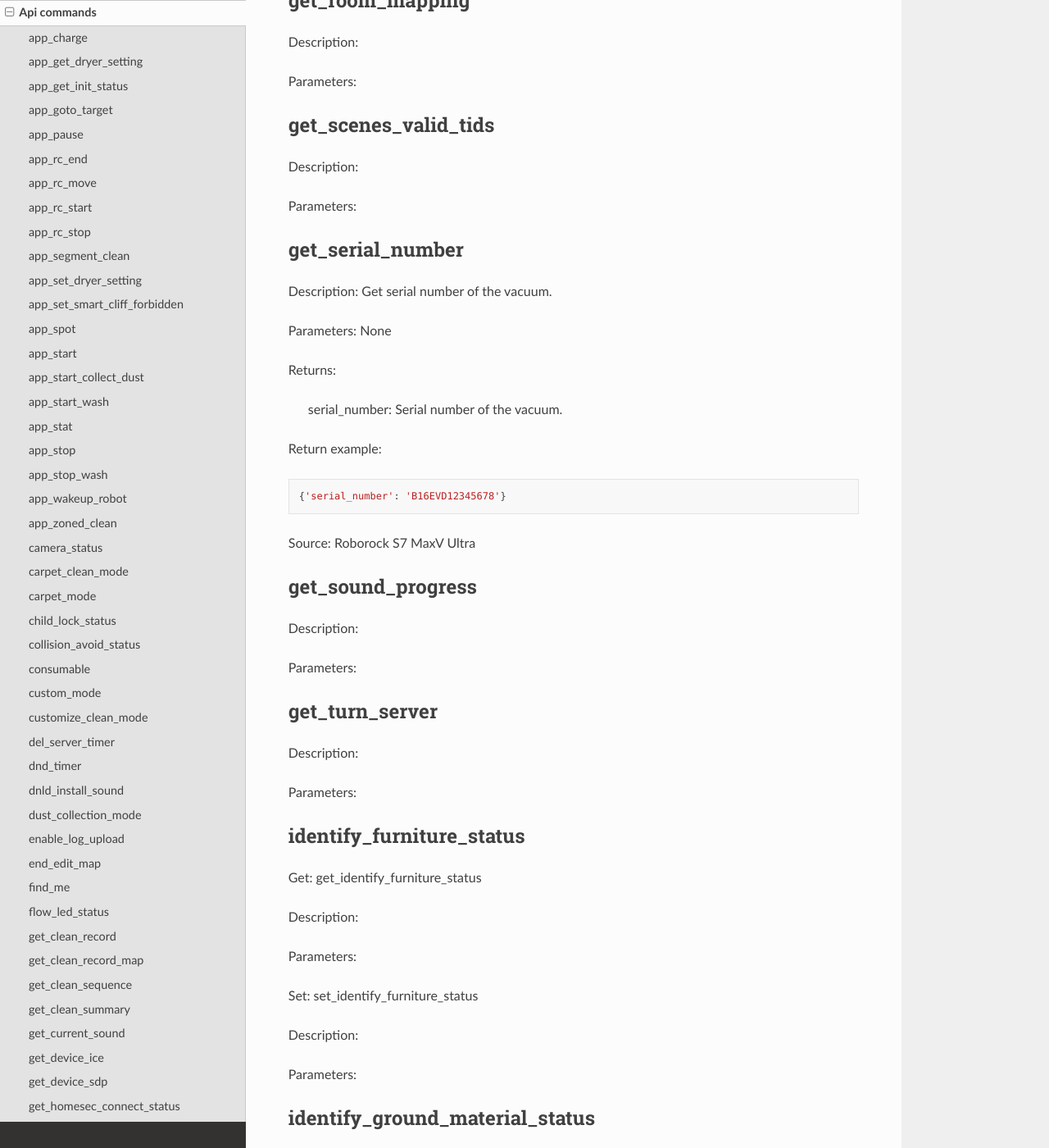
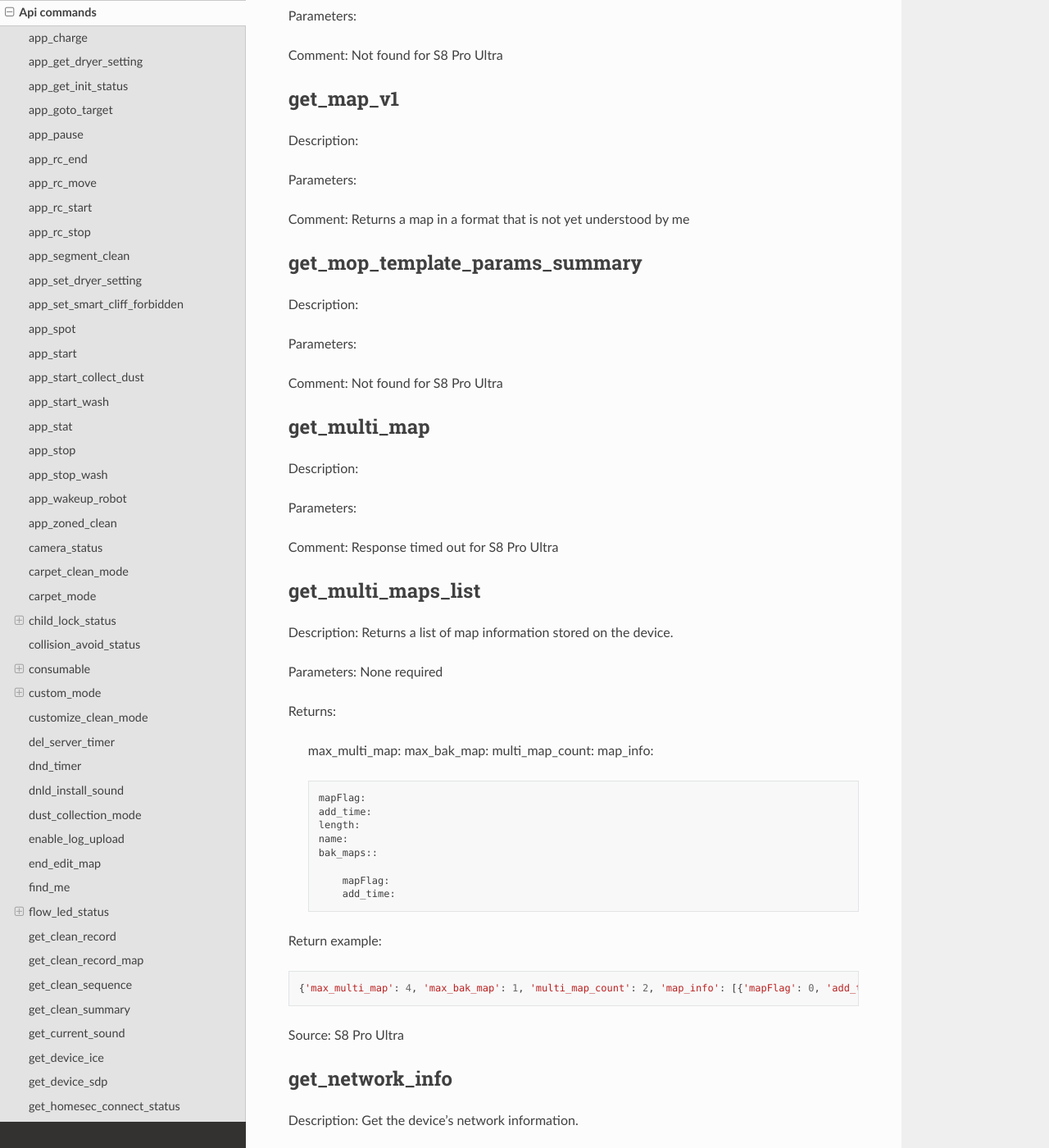
Before and after one commit to humbertogontijo/python-roborock, a Sphinx documentation site: the page built from docs/source/api_commands.rst, in a window 1280 px wide and 1400 px high, scrolled down 13886 px. Shown: the whole window at 82% size. Built offline with Sphinx 7.4.7 and the Read the Docs theme 2.0.0, drawn with Linux system fonts in a browser that asks for light colours; some of the changed text lies outside the part shown.

Commit message:
First attempt at extending documentation

```diff
--- a/docs/source/api_commands.rst
+++ b/docs/source/api_commands.rst
@@ -276,6 +276,7 @@
 Vacuum Model            Supported
 ======================  =========
 Roborock S7 MaxV Ultra  Yes
+Roborock S8 Pro Ultra   Yes
 ======================  =========
 
 
@@ -290,17 +291,29 @@
 -----------------
 
 Get: get_child_lock_status
+~~~~~~~~~~~~~~~~~~~~~~~~~~
 
 Description: This gets the child lock status of the device. 0 is off, 1 is on.
 
 Parameters: None
 
+Returns:
+
+    lock_status:
+
+Return example::
+
+    {'lock_status': 0}
+
 
 Set: set_child_lock_status
+~~~~~~~~~~~~~~~~~~~~~~~~~~
 
 Description: This sets the child lock status of the device.
 
-Parameters: None
+Parameters: '{"lock_status" :0}'
+
+Returns: ok
 
 
 collision_avoid_status
@@ -320,20 +333,37 @@
 
     {'status': 1}
 
-Source: Roborock S7 MaxV Ultra
+======================  =========
+Vacuum Model            Supported
+======================  =========
+Roborock S7 MaxV Ultra  Yes
+Roborock S8 Pro Ultra   Yes
+======================  =========
 
 
 Set: set_collision_avoid_status
 
-Description:
+Description: Update collision avoid status.
 
-Parameters:
+Parameters: '{"status" :1}'
+
+Returns:
+
+    ok
+
+======================  =========
+Vacuum Model            Supported
+======================  =========
+Roborock S7 MaxV Ultra  Yes
+Roborock S8 Pro Ultra   Yes
+======================  =========
 
 
 consumable
 ----------
 
 Get: get_consumable
+~~~~~~~~~~~~~~~~~~~
 
 Description: This gets the status of all of the consumables for your device.
 
@@ -357,19 +387,48 @@
 
     cleaning_brush_work_times:
 
+Return examples::
 
+    {'main_brush_work_time': 14151, 'side_brush_work_time': 41638, 'filter_work_time': 14151, 'filter_element_work_time': 0, 'sensor_dirty_time': 41522, 'strainer_work_times': 44, 'dust_collection_work_times': 19, 'cleaning_brush_work_times': 44}
+
+
+======================  =========
+Vacuum Model            Supported
+======================  =========
+Roborock S7 MaxV Ultra  Yes
+Roborock S8 Pro Ultra   Yes
+======================  =========
 
 custom_mode
 -----------
 
 Get: get_custom_mode
+~~~~~~~~~~~~~~~~~~~~
 
-Description:
+Description: It returns the current custom mode.
 
-Parameters:
+Parameters: None
+
+Returns:
+
+    integer value of the current custom mode
+
+Return example::
+
+    102
+
+Comment : Not clear what a custom mode is = will explore
 
 
+======================  =========
+Vacuum Model            Supported
+======================  =========
+Roborock S7 MaxV Ultra  Yes
+Roborock S8 Pro Ultra   Yes
+======================  =========
+
 Set: set_custom_mode
+~~~~~~~~~~~~~~~~~~~~
 
 Description:
 
@@ -489,15 +548,16 @@
 find_me
 -------
 
-Description:
+Description: This makes your vacuum speaks so you can find it.
 
-Parameters:
+Parameters: None
 
 
 flow_led_status
 ---------------
 
 Get: get_flow_led_status
+~~~~~~~~~~~~~~~~~~~~~~~~
 
 Description:
 
@@ -505,6 +565,7 @@
 
 
 Set: set_flow_led_status
+~~~~~~~~~~~~~~~~~~~~~~~~
 
 Description:
 
@@ -568,6 +629,12 @@
 
 Parameters:
 
+Return example::
+
+    {'sid_in_use': 122, 'sid_version': 1, 'sid_in_progress': 0, 'location': 'de', 'bom': 'A.03.0342', 'language': 'en', 'msg_ver': 2}
+
+
+
 
 get_device_ice
 --------------
@@ -576,6 +643,7 @@
 
 Parameters:
 
+Comment: Not found for S8 Pro Ultra
 
 get_device_sdp
 --------------
@@ -584,6 +652,7 @@
 
 Parameters:
 
+Comment: Not found for S8 Pro Ultra
 
 get_homesec_connect_status
 --------------------------
@@ -592,6 +661,7 @@
 
 Parameters:
 
+Comment: Not found for S8 Pro Ultra
 
 get_map_v1
 ----------
@@ -599,6 +669,8 @@
 Description:
 
 Parameters:
+
+Comment: Returns a map in a format that is not yet understood by me
 
 
 get_mop_template_params_summary
@@ -608,6 +680,8 @@
 
 Parameters:
 
+Comment: Not found for S8 Pro Ultra
+
 
 get_multi_map
 -------------
@@ -616,14 +690,38 @@
 
 Parameters:
 
+Comment: Response timed out for S8 Pro Ultra
+
 
 get_multi_maps_list
 -------------------
 
-Description:
+Description: Returns a list of map information stored on the device.
 
-Parameters:
+Parameters: None required
 
+Returns:
+
+    max_multi_map:
+    max_bak_map:
+    multi_map_count:
+    map_info::
+
+            mapFlag:
+            add_time:
+            length:
+            name:
+            bak_maps::
+
+                mapFlag:
+                add_time:
+
+
+Return example::
+
+    {'max_multi_map': 4, 'max_bak_map': 1, 'multi_map_count': 2, 'map_info': [{'mapFlag': 0, 'add_time': 1699919699, 'length': 4, 'name': 'Home', 'bak_maps': [{'mapFlag': 4, 'add_time': 1699823921}]}, {'mapFlag': 1, 'add_time': 1699828035, 'length': 13, 'name': 'Boys bathroom', 'bak_maps': [{'mapFlag': 5, 'add_time': 1699828035}]}]}
+
+Source: S8 Pro Ultra
 
 get_network_info
 ----------------
@@ -658,14 +756,21 @@
 
 Parameters:
 
+Comment: Not found for S8 Pro Ultra -- assume requires parameters
+
 
 get_room_mapping
 ----------------
 
-Description:
+Description: Returns a list of rooms, ids as discovered by
 
-Parameters:
+Parameters: None
 
+Returns
+
+    room_id
+Return example::
+    [[16, '14731399', 12], [17, '2220009', 2], [18, '2219688', 12], [19, '2219685', 9], [20, '2219691', 12], [21, '2431758', 12], [22, '2219677', 13], [23, '2312548', 12], [24, '2219678', 14], [25, '2219686', 15], [26, '2219772', 12], [27, '14768755', 12]]
 
 get_scenes_valid_tids
 ---------------------
```
Also changed, not shown: 2 other files.
